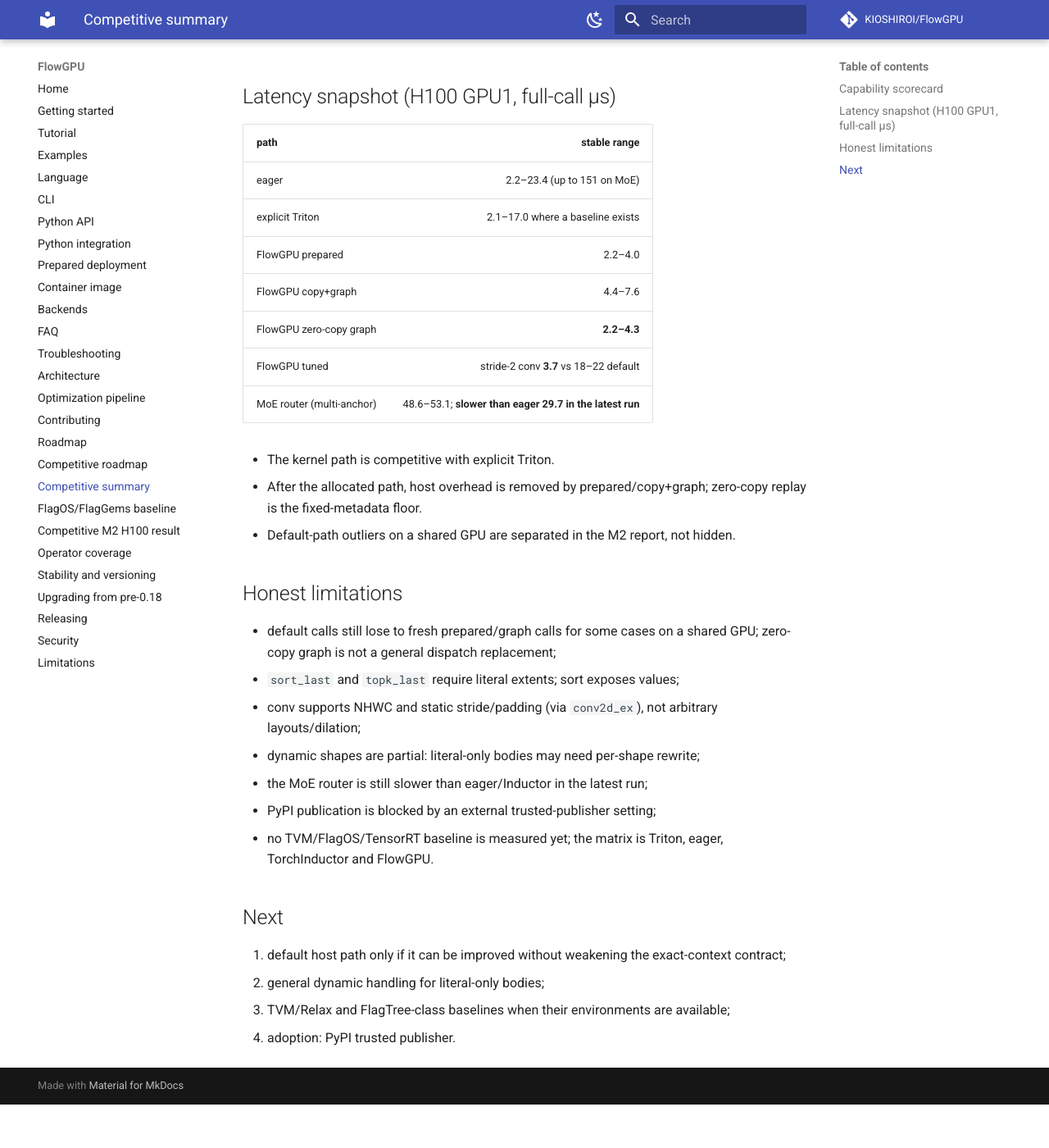
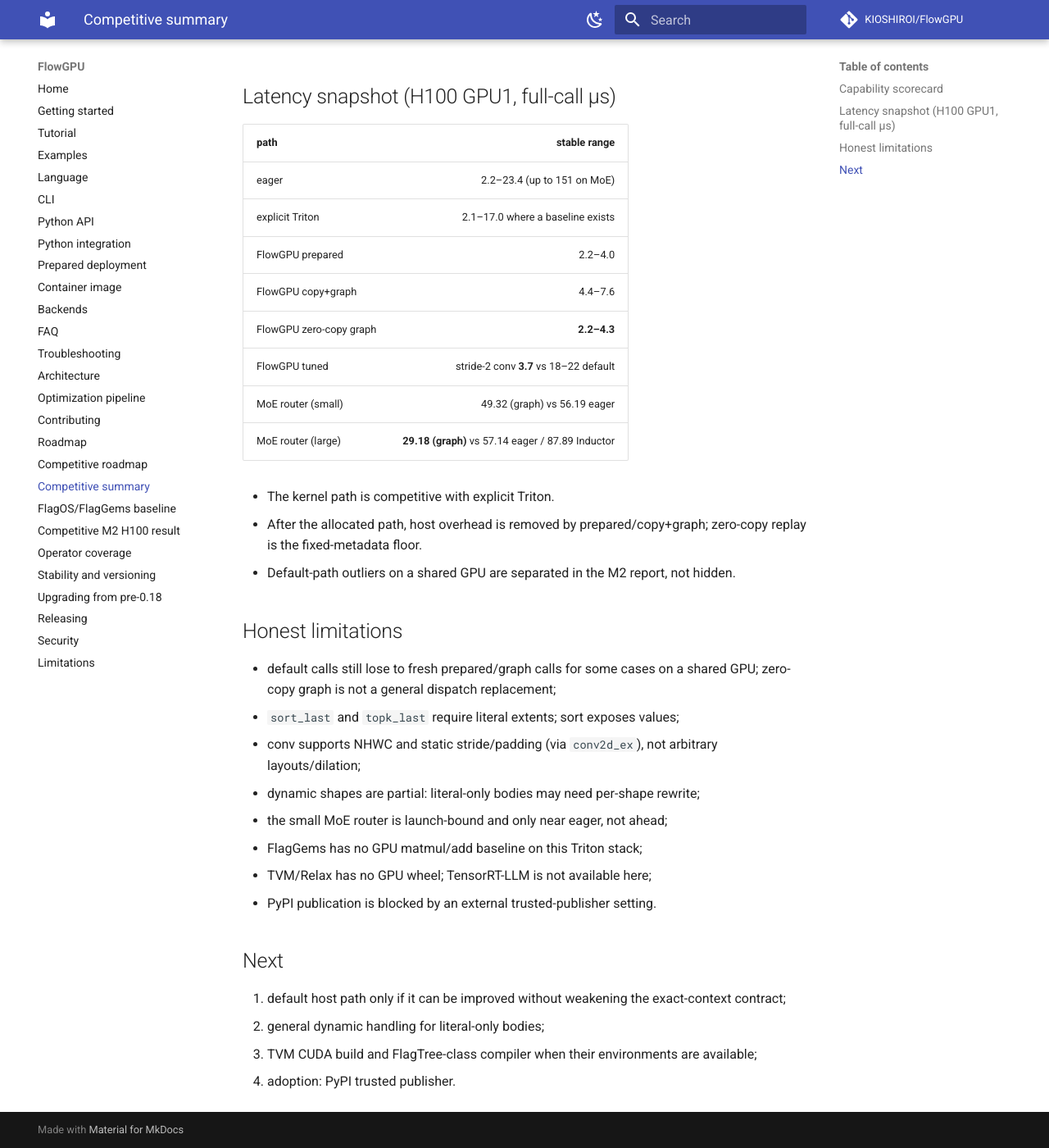
Before and after one commit to KIOSHIROI/FlowGPU, an MkDocs documentation site: the page built from docs/user-guide/competitive-summary.md, in a window 1280 px wide and 1400 px high, scrolled down 926 px. Shown: the whole window at 82% size. Built offline with MkDocs 1.6.1 and Material for MkDocs 9.7.7, drawn with Linux system fonts in a browser that asks for light colours; comment, search, counter and statistics services are not loaded; before the commit the page ends 2273 px from its top, so only the background shows below that.

Commit message:
Release 0.57.1: align summary with 21 cases and FlagOS
- Update MoE, FlagGems, TVM/TensorRT and PyPI status in the one-page summary.

```diff
--- a/docs/user-guide/competitive-summary.md
+++ b/docs/user-guide/competitive-summary.md
@@ -11,7 +11,7 @@ public probes; no private fixture is used.
 | dynamic shapes | symbolic one-module, literal rewrite, automatic fallback | [Prepared deployment](deployment.md) |
 | fixed-shape deployment | prepared → copy+graph → zero-copy graph | [M2 H100 report](competitive-m2-h100.md) |
 | tuning | measured conv tile selection with a cache | [M2 H100 report](competitive-m2-h100.md#conv-tile-tuning) |
-| correctness | **21 cases × 6 backends**, one full-matrix run | [M2 H100 report](competitive-m2-h100.md#19-case-validation-run) |
+| correctness | **21 cases × 6 backends**, one full-matrix run | [M2 H100 report](competitive-m2-h100.md#21-case-validation-run) |
 | compile time | 21-case distribution, median 11.3 ms | [M2 H100 report](competitive-m2-h100.md#compile-time-19-case-matrix) |
 | memory | 19-case peak-allocated metric | [M2 H100 report](competitive-m2-h100.md#peak-memory-all-19-cases) |
 | FlagOS/FlagGems | 10-case baseline measured; matmul/add excluded by Triton-3.8 incompatibility | [FlagOS baseline](competitive-flagos.md) |
@@ -29,7 +29,8 @@ public probes; no private fixture is used.
 | FlowGPU copy+graph | 4.4–7.6 |
 | FlowGPU zero-copy graph | **2.2–4.3** |
 | FlowGPU tuned | stride-2 conv **3.7** vs 18–22 default |
-| MoE router (multi-anchor) | 48.6–53.1; **slower than eager 29.7 in the latest run** |
+| MoE router (small) | 49.32 (graph) vs 56.19 eager |
+| MoE router (large) | **29.18 (graph)** vs 57.14 eager / 87.89 Inductor |
 
 - The kernel path is competitive with explicit Triton.
 - After the allocated path, host overhead is removed by prepared/copy+graph;
@@ -45,15 +46,15 @@ public probes; no private fixture is used.
 - conv supports NHWC and static stride/padding (via `conv2d_ex`), not arbitrary
   layouts/dilation;
 - dynamic shapes are partial: literal-only bodies may need per-shape rewrite;
-- the MoE router is still slower than eager/Inductor in the latest run;
-- PyPI publication is blocked by an external trusted-publisher setting;
-- no TVM/FlagOS/TensorRT baseline is measured yet; the matrix is Triton,
-  eager, TorchInductor and FlowGPU.
+- the small MoE router is launch-bound and only near eager, not ahead;
+- FlagGems has no GPU matmul/add baseline on this Triton stack;
+- TVM/Relax has no GPU wheel; TensorRT-LLM is not available here;
+- PyPI publication is blocked by an external trusted-publisher setting.
 
 ## Next
 
 1. default host path only if it can be improved without weakening the
    exact-context contract;
 2. general dynamic handling for literal-only bodies;
-3. TVM/Relax and FlagTree-class baselines when their environments are available;
+3. TVM CUDA build and FlagTree-class compiler when their environments are available;
 4. adoption: PyPI trusted publisher.
--- a/pyproject.toml
+++ b/pyproject.toml
@@ -4,7 +4,7 @@ build-backend = "setuptools.build_meta"
 
 [project]
 name = "flowgpu"
-version = "0.57.0"
+version = "0.57.1"
 description = "A dataflow DSL compiler for GPU operator pipelines targeting Triton and a portable reference backend"
 authors = [{name = "The FlowGPU Authors"}]
 keywords = ["compiler", "triton", "dataflow", "dsl", "gpu", "llm"]
```
Also changed, not shown: CHANGELOG.md (+5 -0 lines), PUBLIC_RELEASE.md (+1 -1 lines), 3 other files.
